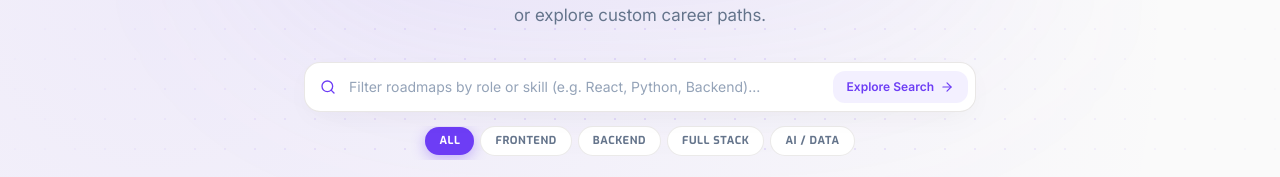
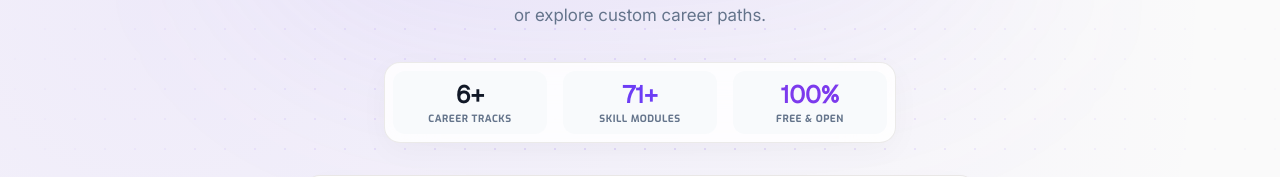
Before and after one commit to shobhitasthana1/trail-career-roadmap, a React (Vite) app in the folder trail-frontend/: page /roadmap in a window 1280 px wide. Shown: the part 316-493 px from the top of the page. Built offline with nearby package versions, Linux system fonts and the light colour scheme; no server answers.

Commit message:
Update roadmap

```diff
--- a/trail-frontend/src/pages/Roadmap.jsx
+++ b/trail-frontend/src/pages/Roadmap.jsx
@@ -48,6 +48,15 @@ const Roadmap = () => {
     });
   }, [searchQuery, activeCategory]);
 
+  const totalModulesCount = useMemo(
+    () =>
+      (PREBUILT_ROLES || []).reduce(
+        (acc, curr) => acc + (Number(curr.totalSkills) || 0),
+        0
+      ),
+    []
+  );
+
   return (
     <div className="relative min-h-screen w-full bg-[#FAFAFA] text-[#111827] overflow-x-hidden font-inter selection:bg-[#7C3AED]/15 selection:text-[#6D3DF5]">
       {/* Soft Ambient Background Glows */}
@@ -88,6 +97,34 @@ const Roadmap = () => {
           <p className="text-[#64748B] font-inter text-sm sm:text-base md:text-[17px] leading-relaxed max-w-2xl mx-auto mb-8 px-2">
             Explore structured learning paths built for modern developers — pick a role below or explore custom career paths.
           </p>
+
+          {/* Quick Stats Strip */}
+          <div className="inline-grid grid-cols-3 gap-2 sm:gap-4 p-1.5 sm:p-2 rounded-2xl border border-stone-200/80 bg-white/85 backdrop-blur-xl shadow-[0_8px_30px_rgba(0,0,0,0.03)] mb-8 w-full max-w-lg">
+            <div className="flex flex-col items-center justify-center py-2 px-2 sm:px-4 rounded-xl bg-[#F8FAFC]">
+              <span className="font-geist text-lg sm:text-2xl font-black text-[#111827]">
+                {PREBUILT_ROLES?.length || 0}+
+              </span>
+              <span className="text-[9px] sm:text-[10px] font-bold uppercase tracking-wider text-[#64748B] font-exo">
+                Career Tracks
+              </span>
+            </div>
+            <div className="flex flex-col items-center justify-center py-2 px-2 sm:px-4 rounded-xl bg-[#F8FAFC]">
+              <span className="font-geist text-lg sm:text-2xl font-black text-[#6D3DF5]">
+                {totalModulesCount}+
+              </span>
+              <span className="text-[9px] sm:text-[10px] font-bold uppercase tracking-wider text-[#64748B] font-exo">
+                Skill Modules
+              </span>
+            </div>
+            <div className="flex flex-col items-center justify-center py-2 px-2 sm:px-4 rounded-xl bg-[#F8FAFC]">
+              <span className="font-geist text-lg sm:text-2xl font-black text-[#7C3AED]">
+                100%
+              </span>
+              <span className="text-[9px] sm:text-[10px] font-bold uppercase tracking-wider text-[#64748B] font-exo">
+                Free & Open
+              </span>
+            </div>
+          </div>
 
           {/* Search & Category Filter Bar */}
           <div className="flex flex-col gap-3.5 max-w-2xl mx-auto">
```
